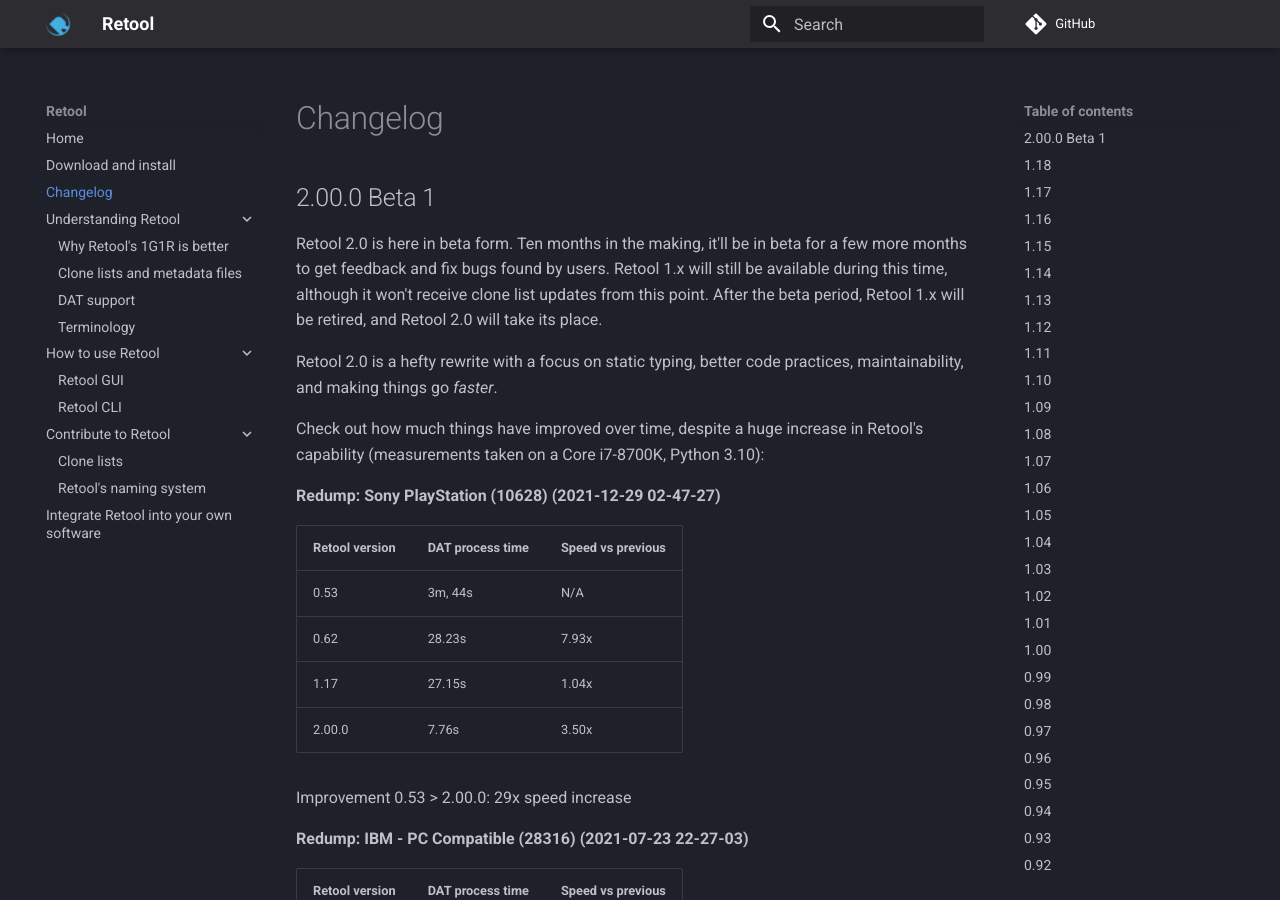
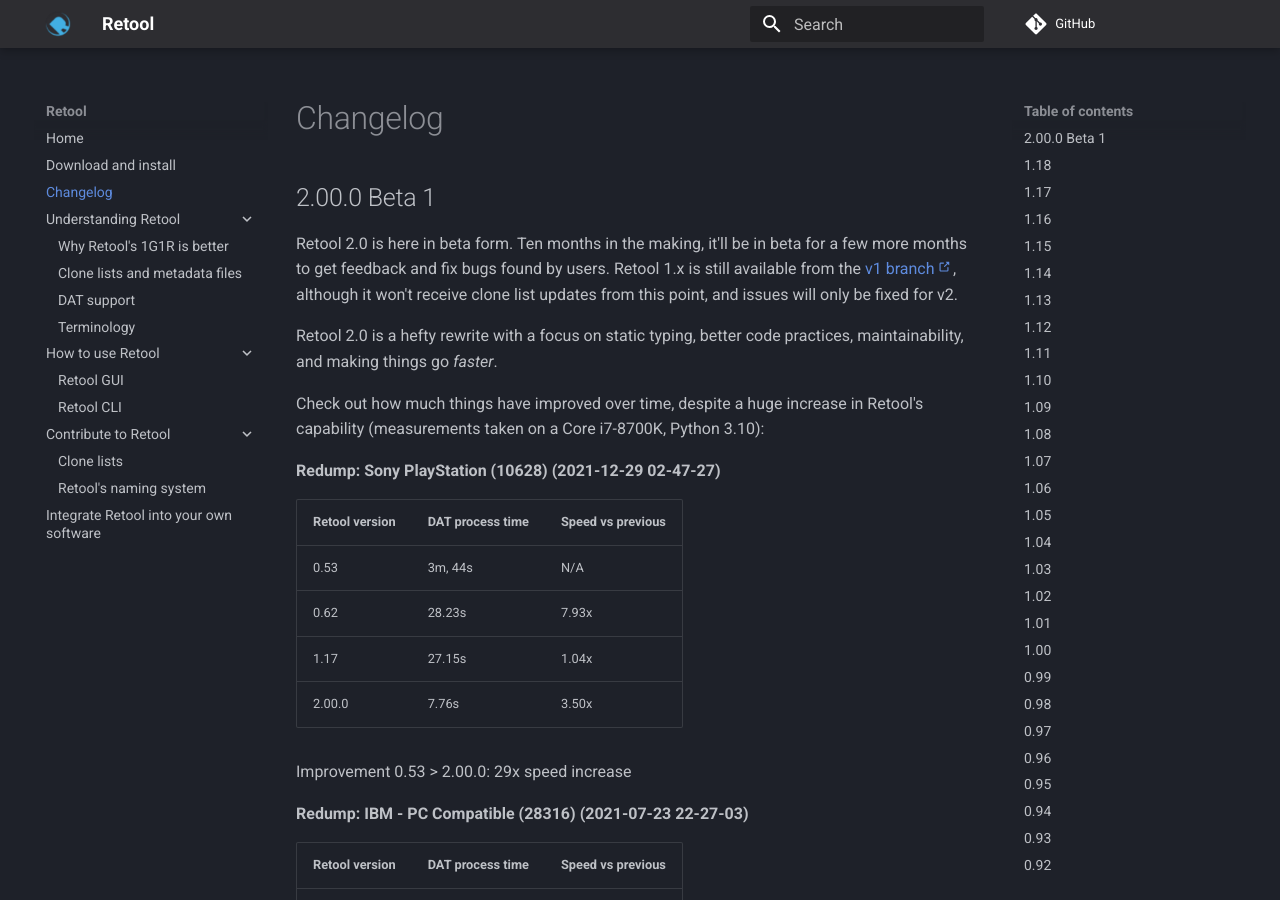
Before and after one commit to unexpectedpanda/retool, an MkDocs documentation site: the page built from docs/changelog.md, in a window 1280 px wide and 900 px high. Built offline with MkDocs 1.6.1 and Material for MkDocs 9.7.7, drawn with Linux system fonts in a browser that asks for light colours; comment, search, counter and statistics services are not loaded.

Commit message:
Docs update

```diff
--- a/docs/changelog.md
+++ b/docs/changelog.md
@@ -8,10 +8,10 @@
 ## 2.00.0 Beta 1
 
 Retool 2.0 is here in beta form. Ten months in the making, it'll be in beta for
-a few more months to get feedback and fix bugs found by users. Retool 1.x will
-still be available during this time, although it won't receive clone list
-updates from this point. After the beta period, Retool 1.x will be retired, and
-Retool 2.0 will take its place.
+a few more months to get feedback and fix bugs found by users. Retool 1.x is
+still available from the [v1 branch](https://github.com/unexpectedpanda/retool/tree/v1),
+although it won't receive clone list updates from this point, and issues will only be
+fixed for v2.
 
 Retool 2.0 is a hefty rewrite with a focus on static typing, better code
 practices, maintainability, and making things go _faster_.
```
Also changed, not shown: changelog.md (+4 -4 lines), docs/includes/sha256.md (+1 -1 lines).
